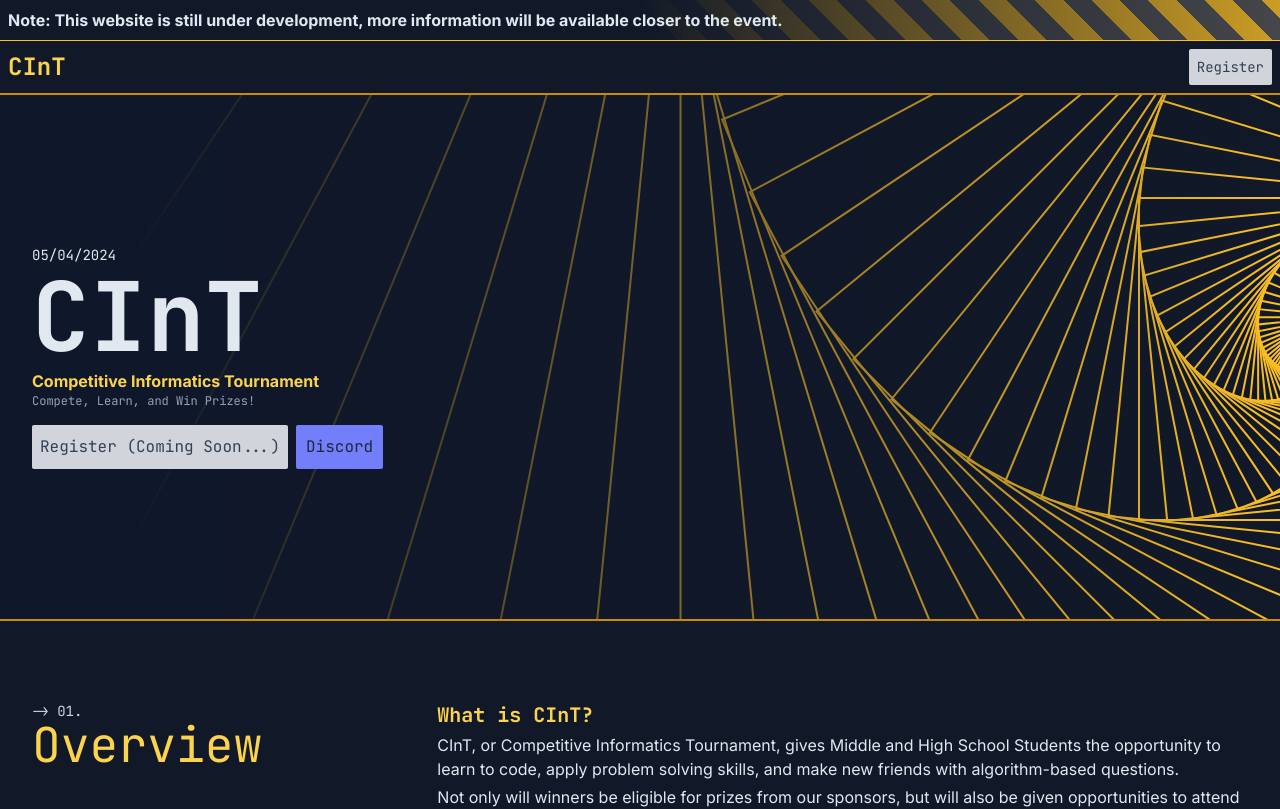
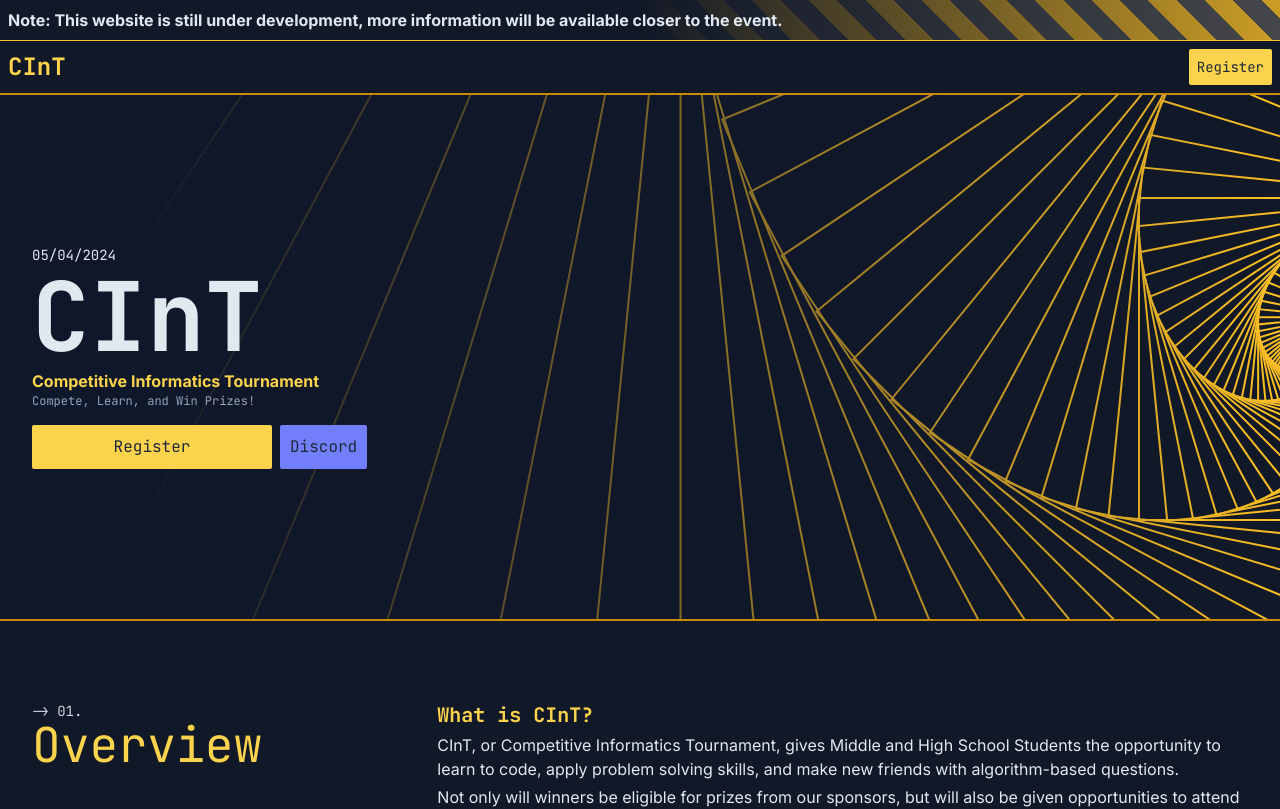
Before and after one commit to nicholascui225/rise-site, a Next.js app: page / in a window 1280 px wide. Shown: the top 809 px of the page. Built offline with nearby package versions, Linux system fonts and the light colour scheme.

Commit message:
add registration

```diff
--- a/src/app/components/hero.tsx
+++ b/src/app/components/hero.tsx
@@ -57,8 +57,8 @@ export default function Hero() {
                 <p className="text-sm md:text-base text-amber-300 font-bold">Competitive Informatics Tournament</p>
                 <p className={`${jbm.className} text-slate-400 text-xs`}>Compete, Learn, and Win Prizes!</p>
                 <div className="flex flex-row mt-4 gap-2">
-                    <button disabled={true} className={`${jbm.className} btn-primary`}>Register (Coming Soon...)</button>
-                    {/* <a className={`${jbm.className} btn-primary`}  href="https://docs.google.com/forms/d/e/1FAIpQLSeeC-h3OTe2GSN3e6pkJ3feinun5dQy8oQoBhUwVXs5WFh2Rg/viewform?usp=sf_link" target="_blank" rel="noopener noreferrer">Register</a> */}
+                    {/* <button disabled={true} className={`${jbm.className} btn-primary`}>Register (Coming Soon...)</button> */}
+                    <a className={`${jbm.className} btn-primary max-w-60 w-full`}  href="https://forms.gle/ctJPAKktFs2bPQYz5" target="_blank" rel="noopener noreferrer">Register</a>
                     <a className={`${jbm.className} btn-secondary bg-blurple hover:bg-blurple-accent border-blurple hover:border-blurple-accent`} href="https://discord.gg/F2cHnv4vXd" target="_blank" rel="noopener noreferrer">Discord</a>
                 </div>
             </div>
--- a/src/app/components/navbar.tsx
+++ b/src/app/components/navbar.tsx
@@ -14,9 +14,9 @@ export default function NavBar() {
             <span className={`${jbm.className} text-amber-300 text-2xl font-bold`}> CInT </span>
             <div className="flex-1"></div>
             <div className="flex flex-row gap-2 items-center text-sm">
-                <button disabled={true} className={`${jbm.className} btn-primary`}>Register</button>
+                {/* <button disabled={true} className={`${jbm.className} btn-primary`}>Register</button> */}
 
-                {/* <a className={`${jbm.className} btn-primary text-sm`} href="https://docs.google.com/forms/d/e/1FAIpQLSeeC-h3OTe2GSN3e6pkJ3feinun5dQy8oQoBhUwVXs5WFh2Rg/viewform?usp=sf_link" target="_blank" rel="noopener noreferrer">Register</a> */}
+                <a className={`${jbm.className} btn-primary text-sm`} href="https://forms.gle/ctJPAKktFs2bPQYz5" target="_blank" rel="noopener noreferrer">Register</a>
             </div>
         </div>
 
```
